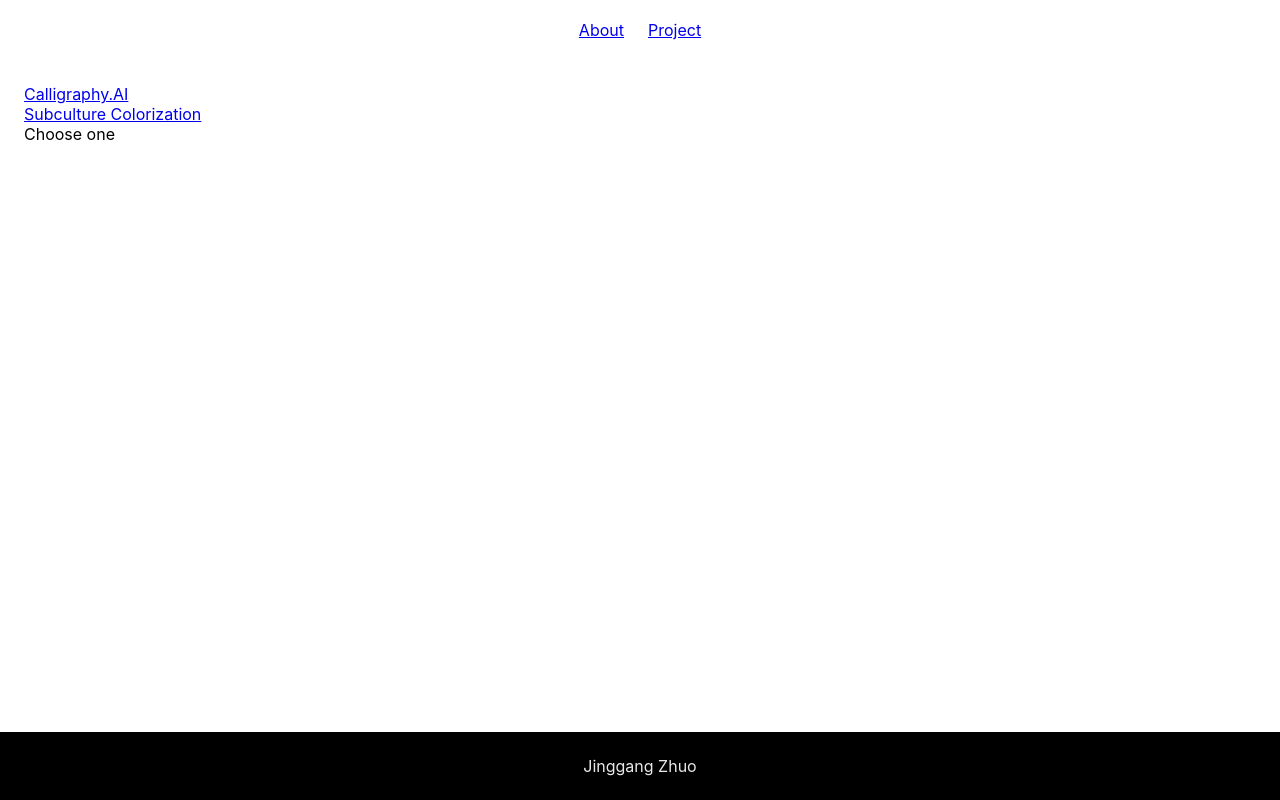
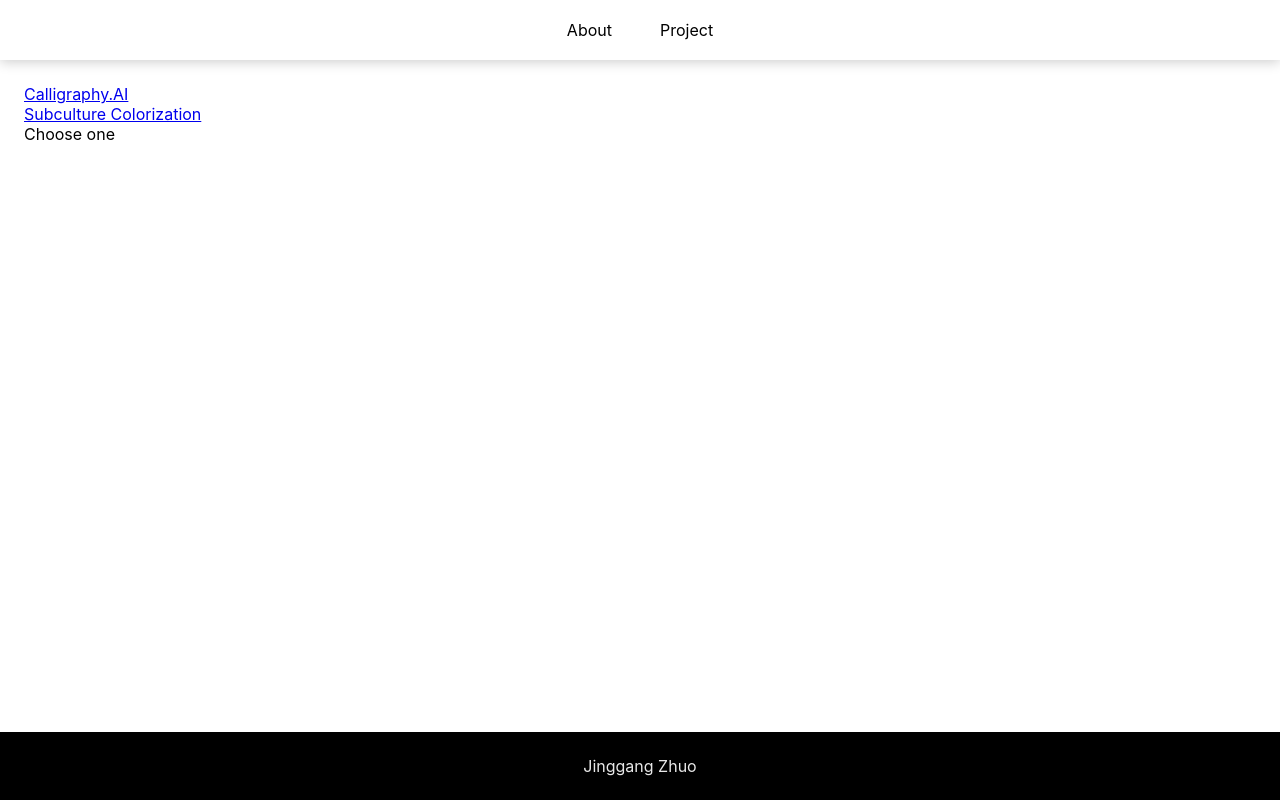
Before and after one commit to zhuojg/zhuojg.github.io, a React (Create React App) app: page /project in a window 1280 px wide. Built offline with nearby package versions, Linux system fonts and the light colour scheme.

Commit message:
feature: add decoration on nav menu

```diff
--- a/src/components/NavBar/index.module.scss
+++ b/src/components/NavBar/index.module.scss
@@ -1,10 +1,26 @@
 .nav_wrap {
-    height: 60px;
-    display: flex;
-    justify-content: center;
-    align-items: center;
+  height: 60px;
+  display: flex;
+  justify-content: center;
+  align-items: center;
+
+  box-shadow: 0 2px 12px rgba(0, 0, 0, 0.2);
 }
 
 .nav_item {
-    margin: 0 12px;
+  margin: 0 12px;
+
+  & a {
+    text-decoration: none;
+    color: rgba(0, 0, 0, 1);
+    padding: 12px;
+    border-radius: 6px;
+
+    transition: all ease-in-out 0.2s;
+
+    &:hover {
+      color: rgba(0, 0, 0, 0.8);
+      background-color: rgba(0, 0, 0, 0.05);
+    }
+  }
 }
```
